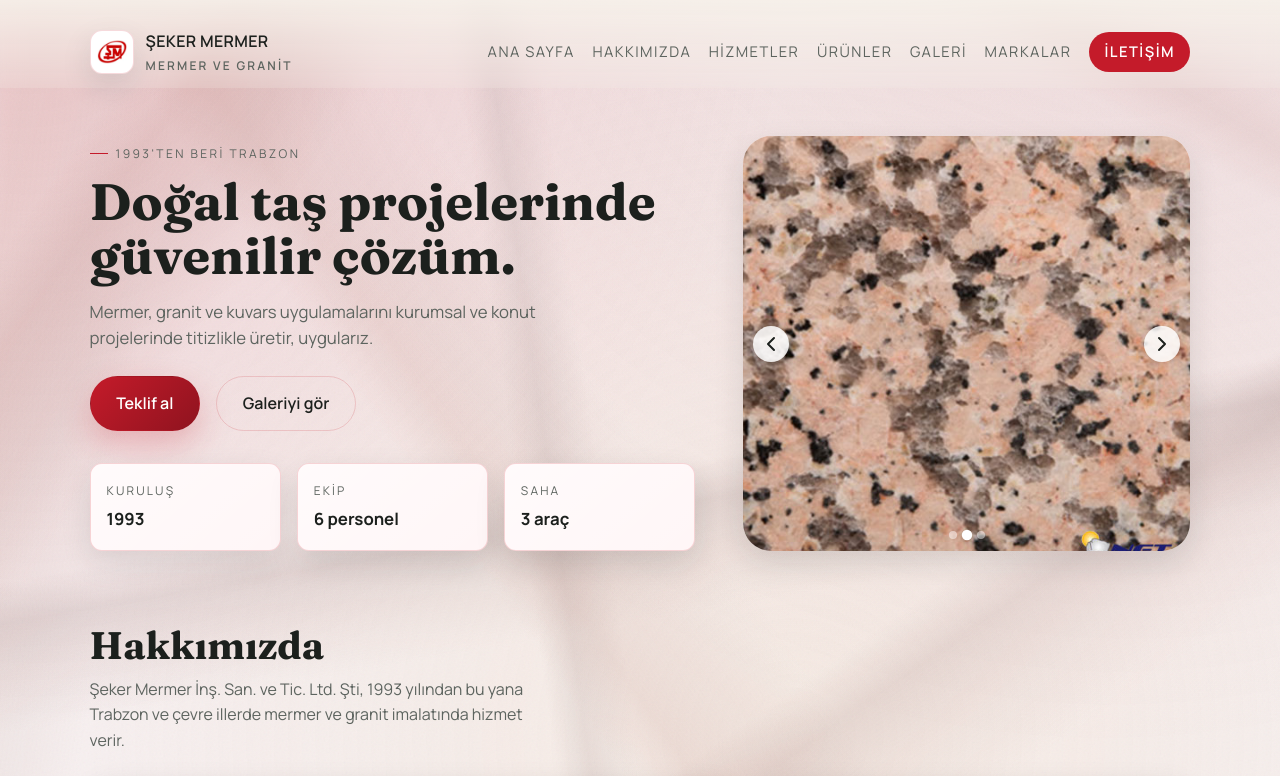
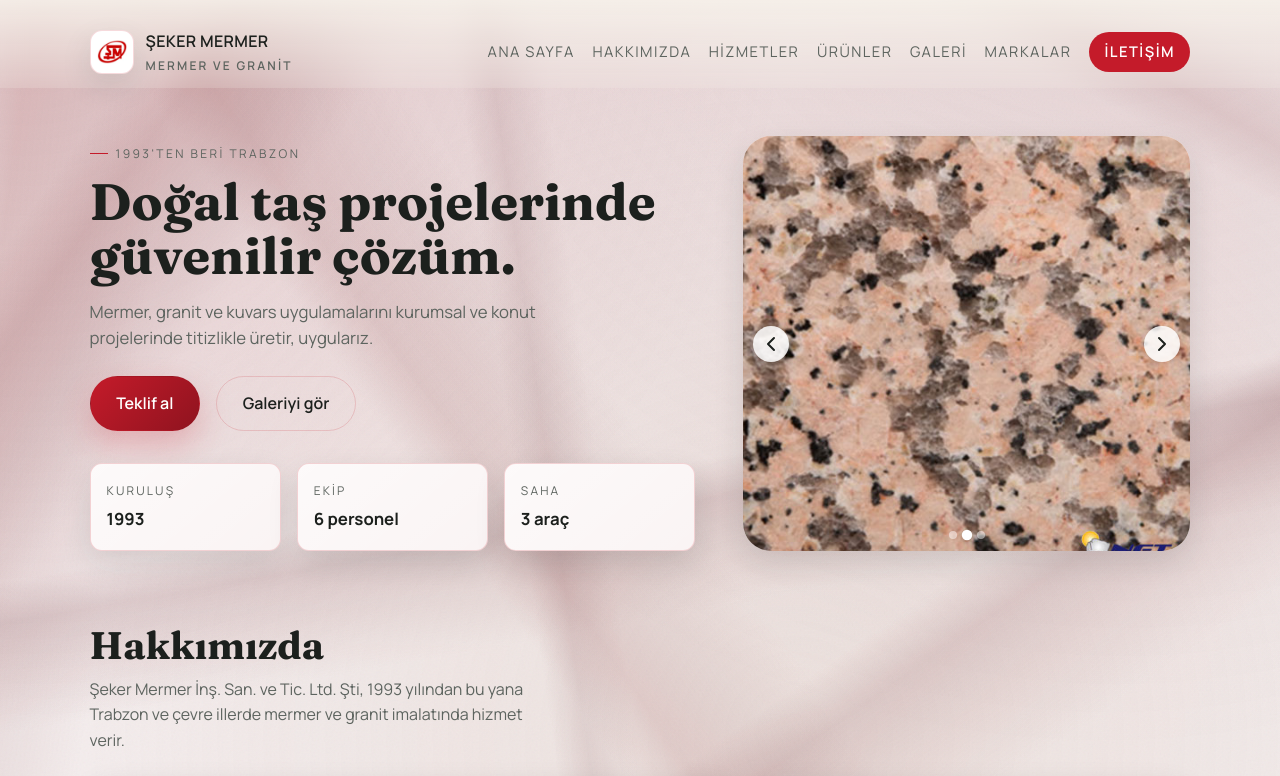
Before and after one commit to ahmetesreff/seker-site, a Nuxt app: page / in a window 1280 px wide. Shown: the top 776 px of the page. Built offline with nearby package versions, Linux system fonts and the light colour scheme; no server answers.

Commit message:
style: shift color palette from pink to burgundy tones

```diff
--- a/assets/main.css
+++ b/assets/main.css
@@ -1,8 +1,8 @@
 :root {
   color-scheme: light;
-  --bg: #f7f0f0;
-  --surface: #fff6f7;
-  --surface-strong: #f2e3e4;
+  --bg: #f4eded;
+  --surface: #faf4f4;
+  --surface-strong: #ecdcdd;
   --ink: #1c201d;
   --muted: #5d645f;
   --accent: #c41b2a;
@@ -43,16 +43,16 @@ body::before {
   position: fixed;
   inset: -20vh -10vw;
   background:
-    linear-gradient(125deg, transparent 18%, rgba(180, 120, 115, 0.18) 21%, rgba(160, 105, 100, 0.10) 25%, transparent 29%),
-    linear-gradient(55deg, transparent 38%, rgba(190, 140, 130, 0.16) 41%, rgba(175, 130, 125, 0.08) 45%, transparent 49%),
-    linear-gradient(170deg, transparent 55%, rgba(140, 110, 108, 0.17) 58%, rgba(165, 128, 122, 0.09) 62%, transparent 66%),
-    linear-gradient(98deg, transparent 8%, rgba(195, 150, 140, 0.14) 11%, rgba(170, 135, 128, 0.07) 16%, transparent 20%),
-    linear-gradient(145deg, transparent 68%, rgba(155, 115, 112, 0.16) 71%, rgba(180, 140, 135, 0.08) 75%, transparent 79%),
-    linear-gradient(30deg, transparent 78%, rgba(185, 130, 125, 0.13) 81%, transparent 85%),
-    linear-gradient(82deg, transparent 42%, rgba(130, 105, 105, 0.12) 44%, transparent 47%),
-    radial-gradient(circle at 10% 10%, rgba(196, 27, 42, 0.18), transparent 45%),
-    radial-gradient(circle at 80% 0%, rgba(184, 56, 65, 0.12), transparent 55%),
-    radial-gradient(circle at 60% 80%, rgba(240, 215, 180, 0.20), transparent 55%);
+    linear-gradient(125deg, transparent 18%, rgba(130, 50, 55, 0.16) 21%, rgba(110, 40, 48, 0.09) 25%, transparent 29%),
+    linear-gradient(55deg, transparent 38%, rgba(140, 60, 62, 0.14) 41%, rgba(120, 52, 56, 0.07) 45%, transparent 49%),
+    linear-gradient(170deg, transparent 55%, rgba(105, 42, 50, 0.15) 58%, rgba(125, 55, 58, 0.08) 62%, transparent 66%),
+    linear-gradient(98deg, transparent 8%, rgba(145, 65, 65, 0.12) 11%, rgba(120, 50, 55, 0.06) 16%, transparent 20%),
+    linear-gradient(145deg, transparent 68%, rgba(115, 45, 52, 0.14) 71%, rgba(135, 58, 60, 0.07) 75%, transparent 79%),
+    linear-gradient(30deg, transparent 78%, rgba(125, 48, 55, 0.11) 81%, transparent 85%),
+    linear-gradient(82deg, transparent 42%, rgba(100, 40, 48, 0.10) 44%, transparent 47%),
+    radial-gradient(circle at 10% 10%, rgba(143, 19, 31, 0.20), transparent 45%),
+    radial-gradient(circle at 80% 0%, rgba(130, 30, 40, 0.14), transparent 55%),
+    radial-gradient(circle at 60% 80%, rgba(200, 170, 150, 0.18), transparent 55%);
   z-index: -2;
   pointer-events: none;
 }
```
